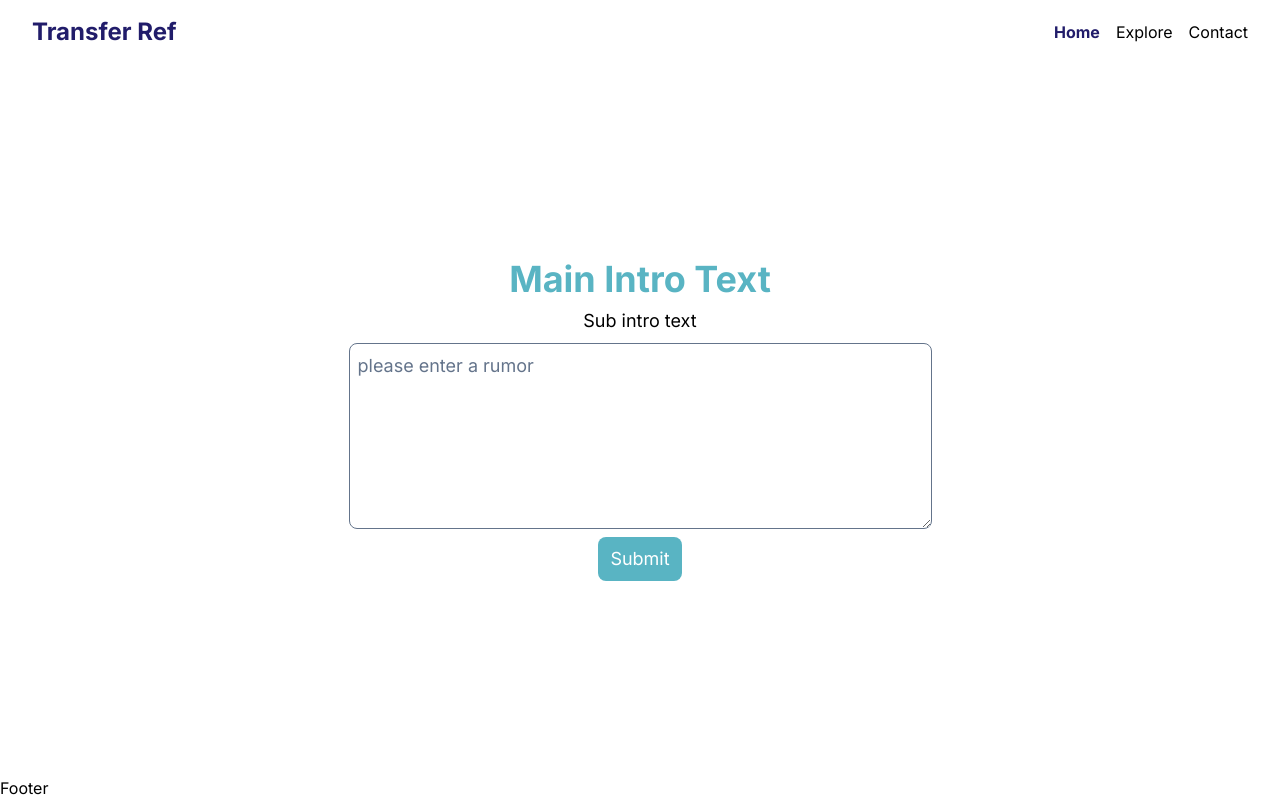
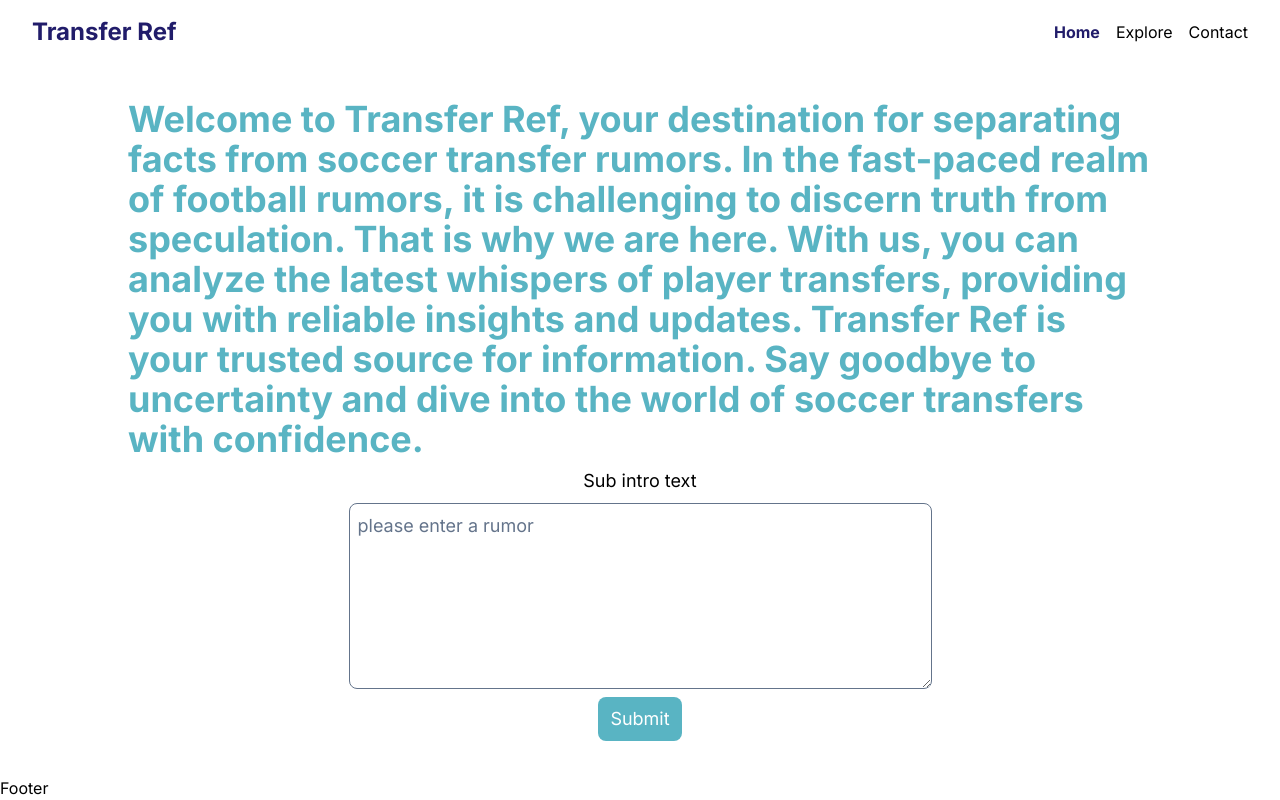
Before and after one commit to joshyoon85/transfer-ref, a Next.js app: page / in a window 1280 px wide. Built offline with nearby package versions, Linux system fonts and the light colour scheme.

Commit message:
update intro text

```diff
--- a/src/components/Home/IntroText.jsx
+++ b/src/components/Home/IntroText.jsx
@@ -6,7 +6,7 @@ export default function IntroText() {
   return (
     <div className="flex flex-col items-center gap-2">
       <h1 className="text-4xl font-bold text-primary-light-blue">
-        Main Intro Text
+      Welcome to Transfer Ref, your destination for separating facts from soccer transfer rumors. In the fast-paced realm of football rumors, it is challenging to discern truth from speculation. That is why we are here. With us, you can analyze the latest whispers of player transfers, providing you with reliable insights and updates. Transfer Ref is your trusted source for information. Say goodbye to uncertainty and dive into the world of soccer transfers with confidence.
       </h1>
 
       <p className="text-lg">Sub intro text</p>
```
